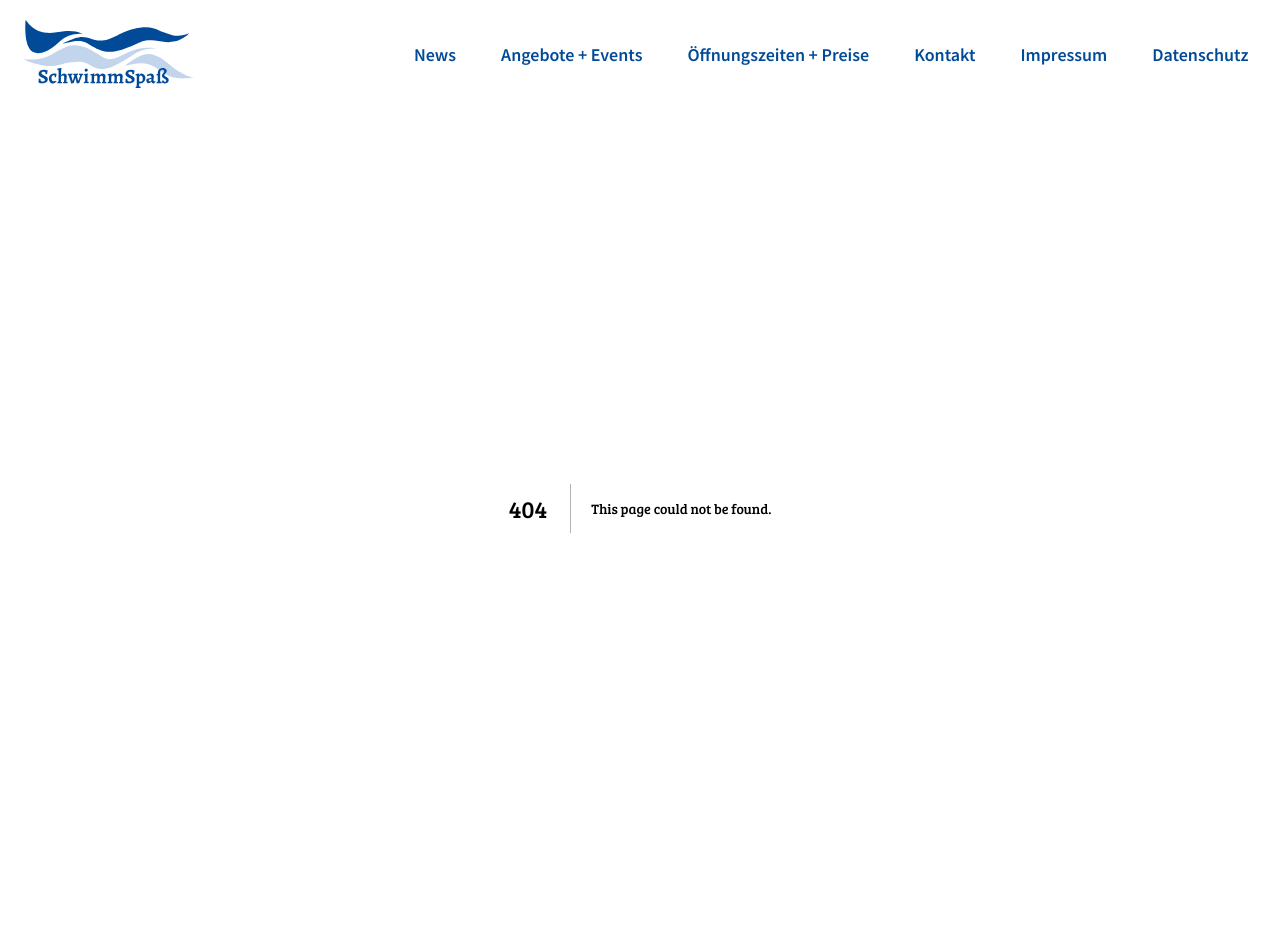
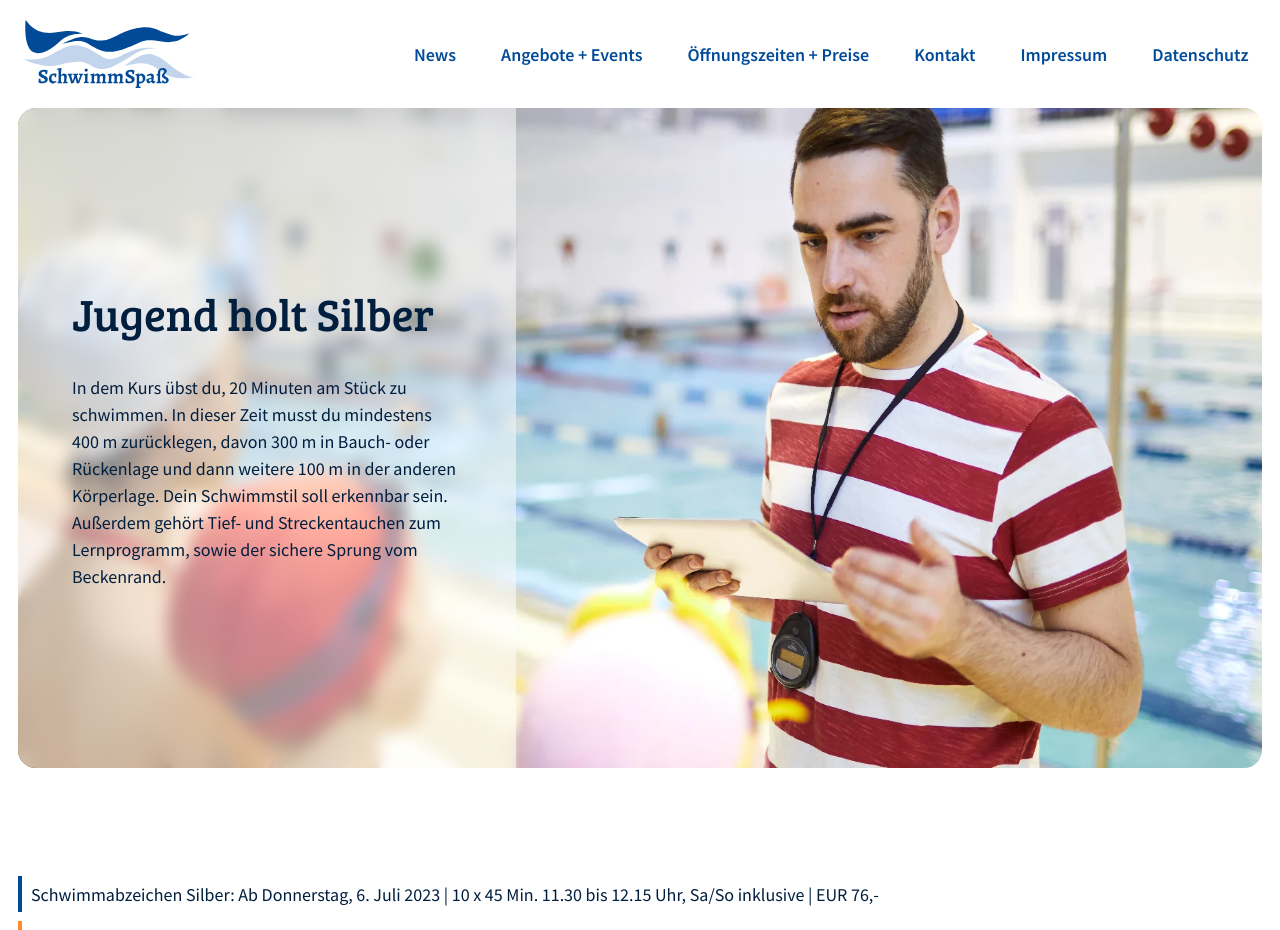
Before and after one commit to nordowl/ap-sommer-23, a Next.js app: page /kurse/silber in a window 1280 px wide. Before the commit this address had no page. Shown: the top 930 px of the page. Built offline with nearby package versions, Linux system fonts and the light colour scheme.

Commit message:
Course page Silber

```diff
--- /dev/null
+++ b/app/kurse/silber/page.tsx
@@ -0,0 +1,226 @@
+"use client";
+
+import Hero from "@/src/components/Hero";
+import HeaderImg from "@/public/images/header-kurs-silber.webp";
+import Calendar from "@/src/components/Calendar";
+
+const Page = () => {
+  return (
+    <>
+      <Hero
+        img={HeaderImg}
+        imgAlt="Headerbild: Person im Wasser"
+        title="Jugend holt Silber"
+        text="In dem Kurs übst du, 20 Minuten am Stück zu schwimmen. In dieser Zeit musst du mindestens
+                400 m zurücklegen, davon 300 m in Bauch- oder Rückenlage und dann weitere 100 m in der anderen Körperlage. Dein Schwimmstil soll erkennbar sein. Außerdem gehört Tief- und Streckentauchen zum Lernprogramm, sowie der sichere Sprung vom Beckenrand."
+      />
+      <section>
+        <Calendar
+          legend={[
+            {
+              title:
+                "Schwimmabzeichen Silber: Ab Donnerstag, 6. Juli 2023 | 10 x 45 Min. 11.30 bis 12.15 Uhr, Sa/So inklusive | EUR 76,-",
+              border: "blue",
+            },
+            {
+              title:
+                "Schwimmabzeichen Silber: Ab Donnerstag, 20. Juli 2023 | 10 x 45 Min. 11.30 bis 12.15 Uhr, Sa/So inklusive | EUR 76,-",
+              border: "orange",
+            },
+            {
+              title:
+                "Schwimmabzeichen Silber: Montag, 31. Juli bis Freitag, 11. August 2023 | 10 x 45 Min. 11.30 bis 12.15 Uhr, ohne Sa/So | EUR 76,-",
+              border: "yellow",
+            },
+          ]}
+          months={[
+            {
+              name: "Juli",
+              range: 31,
+              skipFirst: 5,
+              bookableDays: [
+                {
+                  day: 6,
+                  info: "11:30 - 12:15 (45 Minuten)",
+                  isStart: true,
+                  border: "blue",
+                },
+                {
+                  day: 7,
+                  info: "11:30 - 12:15 (45 Minuten)",
+                  border: "blue",
+                },
+                {
+                  day: 8,
+                  info: "11:30 - 12:15 (45 Minuten)",
+                  border: "blue",
+                },
+                {
+                  day: 9,
+                  info: "11:30 - 12:15 (45 Minuten)",
+                  border: "blue",
+                },
+                {
+                  day: 10,
+                  info: "11:30 - 12:15 (45 Minuten)",
+                  border: "blue",
+                },
+                {
+                  day: 11,
+                  info: "11:30 - 12:15 (45 Minuten)",
+                  border: "blue",
+                },
+                {
+                  day: 12,
+                  info: "11:30 - 12:15 (45 Minuten)",
+                  border: "blue",
+                },
+                {
+                  day: 13,
+                  info: "11:30 - 12:15 (45 Minuten)",
+                  border: "blue",
+                },
+                {
+                  day: 14,
+                  info: "11:30 - 12:15 (45 Minuten)",
+                  border: "blue",
+                },
+                {
+                  day: 15,
+                  info: "11:30 - 12:15 (45 Minuten)",
+                  isEnd: true,
+                  border: "blue",
+                },
+                {
+                  day: 20,
+                  info: "11:30 - 12:15 (45 Minuten)",
+                  isStart: true,
+                  border: "orange",
+                },
+                {
+                  day: 21,
+                  info: "11:30 - 12:15 (45 Minuten)",
+                  border: "orange",
+                },
+                {
+                  day: 22,
+                  info: "11:30 - 12:15 (45 Minuten)",
+                  border: "orange",
+                },
+                {
+                  day: 23,
+                  info: "11:30 - 12:15 (45 Minuten)",
+                  border: "orange",
+                },
+                {
+                  day: 24,
+                  info: "11:30 - 12:15 (45 Minuten)",
+                  border: "orange",
+                },
+                {
+                  day: 25,
+                  info: "11:30 - 12:15 (45 Minuten)",
+                  border: "orange",
+                },
+                {
+                  day: 26,
+                  info: "11:30 - 12:15 (45 Minuten)",
+                  border: "orange",
+                },
+                {
+                  day: 27,
+                  info: "11:30 - 12:15 (45 Minuten)",
+                  border: "orange",
+                },
+                {
+                  day: 28,
+                  info: "11:30 - 12:15 (45 Minuten)",
+                  border: "orange",
+                },
+                {
+                  day: 29,
+                  info: "11:30 - 12:15 (45 Minuten)",
+                  isEnd: true,
+                  border: "orange",
+                },
+                {
+                  day: 31,
+                  info: "11:30 - 12:15 (45 Minuten)",
+                  isEnd: true,
+                  border: "yellow",
+                },
+              ],
+            },
+            {
+              name: "August",
+              range: 31,
+              skipFirst: 1,
+              bookableDays: [
+                {
+                  day: 1,
+                  info: "11:30 - 12:15 (45 Minuten)",
+                  isStart: true,
+                  border: "yellow",
+                },
+                {
+                  day: 2,
+                  info: "11:30 - 12:15 (45 Minuten)",
+                  border: "yellow",
+                },
+                {
+                  day: 3,
+                  info: "11:30 - 12:15 (45 Minuten)",
+                  border: "yellow",
+                },
+                {
+                  day: 4,
+                  info: "11:30 - 12:15 (45 Minuten)",
+                  border: "yellow",
+                },
+                {
+                  day: 5,
+                  info: "11:30 - 12:15 (45 Minuten)",
+                  border: "yellow",
+                },
+                {
+                  day: 6,
+                  info: "11:30 - 12:15 (45 Minuten)",
+                  border: "yellow",
+                },
+                {
+                  day: 7,
+                  info: "11:30 - 12:15 (45 Minuten)",
+                  border: "yellow",
+                },
+                {
+                  day: 8,
+                  info: "11:30 - 12:15 (45 Minuten)",
+                  border: "yellow",
+                },
+                {
+                  day: 9,
+                  info: "11:30 - 12:15 (45 Minuten)",
+                  border: "yellow",
+                },
+                {
+                  day: 10,
+                  info: "11:30 - 12:15 (45 Minuten)",
+                  isEnd: true,
+                  border: "yellow",
+                },
+                {
+                  day: 11,
+                  info: "11:30 - 12:15 (45 Minuten)",
+                  isStart: true,
+                  border: "yellow",
+                },
+              ],
+            },
+          ]}
+        />
+      </section>
+    </>
+  );
+};
+
+export default Page;
```
